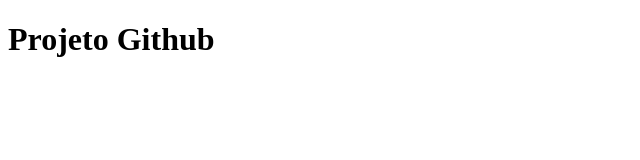
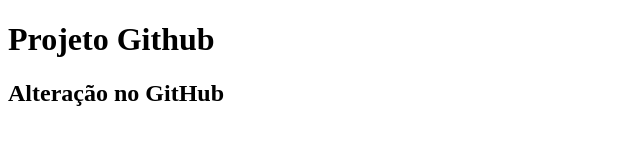
Before and after one commit to katrindade/projetogitplu, a plain HTML site: page index.html in a window 1280 px wide. Shown: the whole page, without its empty margins (0-640 px from the left). Drawn offline with Linux system fonts and the light colour scheme.

Commit message:
Update index.html
segundo commit

```diff
--- a/index.html
+++ b/index.html
@@ -8,5 +8,6 @@
 </head>
 <body>
  <h1>Projeto Github</h1>
+  <h2>Alteração no GitHub</h2>
 </body>
 </html>
```
